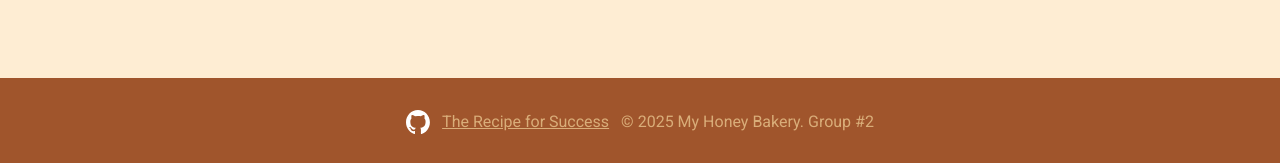
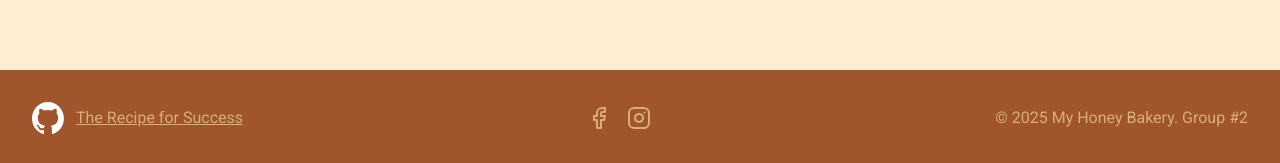
Before and after one commit to braianledantes/tp-react-meal, a React (Vite) app: page /favorites in a window 1280 px wide. Shown: the part 634-797 px from the top of the page. Built offline with nearby package versions, Linux system fonts and the light colour scheme; no server answers; what @react-pdf/renderer would draw is missing.

Commit message:
:art: sumando cositas al footer

```diff
--- a/src/components/Footer/Footer.jsx
+++ b/src/components/Footer/Footer.jsx
@@ -1,17 +1,32 @@
 import React from 'react';
 import { useTranslation } from 'react-i18next';
+import { Facebook, Instagram } from 'lucide-react';
 
 const Footer = () => {
     const { t } = useTranslation();
     return (
-        <footer className="bg-honeyRust text-softAlmond p-8 flex justify-center items-center gap-3">
-            <p>
-                <a href="https://github.com/braianledantes/tp-react-meal" target="_blank" rel="noopener noreferrer" className="underline">
-                    <img src="/github-mark.svg" alt="Logo de Github" className='w-6 h-6' />
+        <footer className="bg-honeyRust text-softAlmond p-6 md:p-8 flex flex-col md:flex-row justify-between items-center gap-6">
+            <div className="flex items-center gap-3">
+                    <a href="https://github.com/braianledantes/tp-react-meal" target="_blank" rel="noopener noreferrer" className="underline">
+                        <img src="/github-mark.svg" alt="Logo de Github" className="w-8 h-8 hover:opacity-80 transition-opacity" />
+                    </a>
+                <a href="/Enunciado.pdf" target="_blank" rel="noopener noreferrer" className="underline hover:text-almond transition-colors">
+                    {t("footer.policies")}
                 </a>
+            </div>
+
+        <div className="flex gap-4">
+            <a href="https://facebook.com" target="_blank" rel="noopener noreferrer" className="hover:text-almond transition-colors">
+                <Facebook className="w-6 h-6" />
+            </a>
+            <a href="https://instagram.com" target="_blank" rel="noopener noreferrer" className="hover:text-almond transition-colors">
+                <Instagram className="w-6 h-6" />
+            </a>
+        </div>
+
+            <p className="text-center md:text-right text-sm md:text-base">
+                &copy; 2025 My Honey Bakery. {t("footer.group")}
             </p>
-            <p><a href="/Enunciado.pdf" target="_blank" rel="noopener noreferrer" className="underline">{t("footer.policies")}</a></p>
-            <p>&copy; 2025 My Honey Bakery. {t("footer.group")}</p>
         </footer>
     );
 };
```
Also changed, not shown: 1 other file (tests, documents, lock files or other folders).
